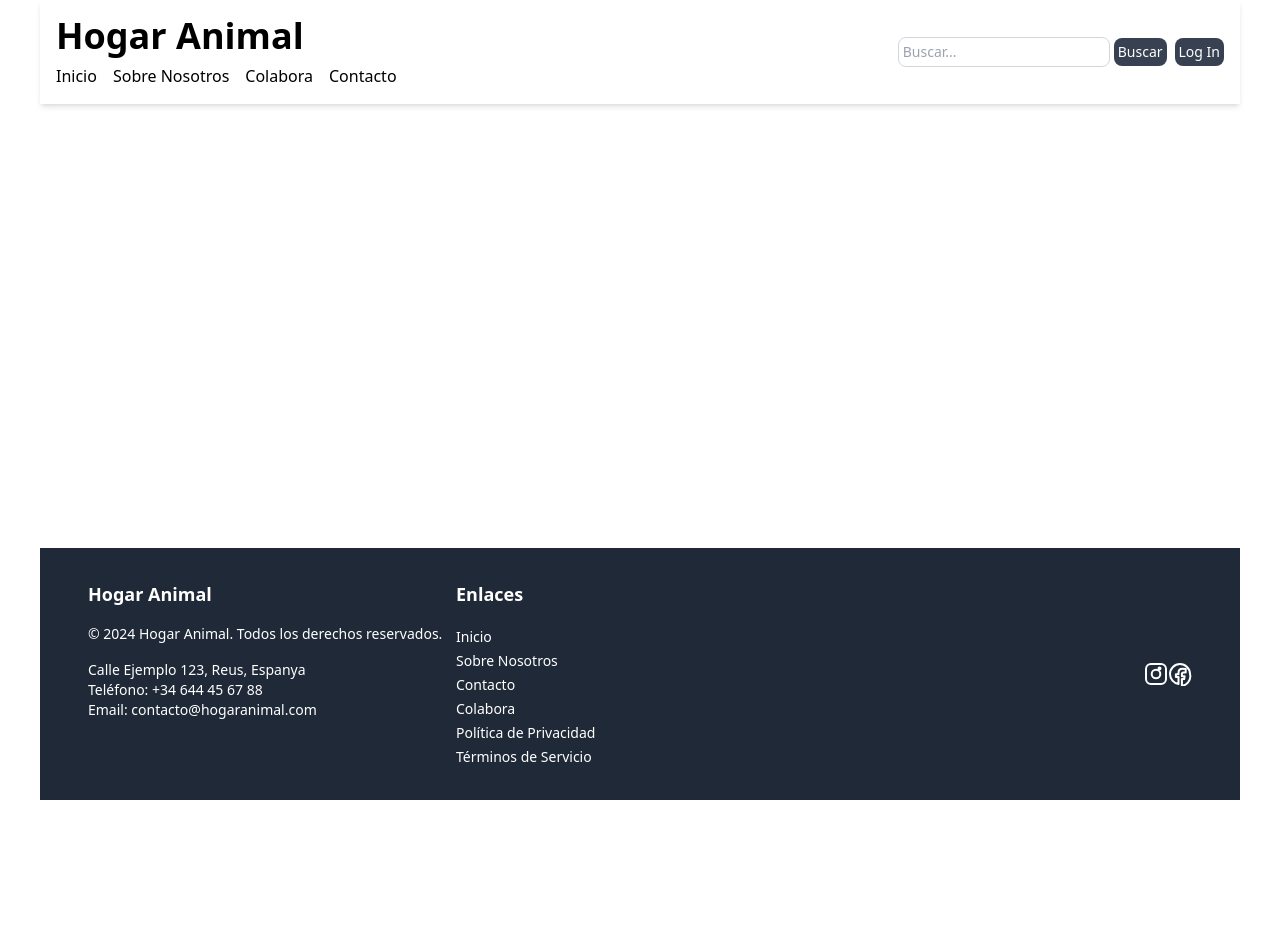
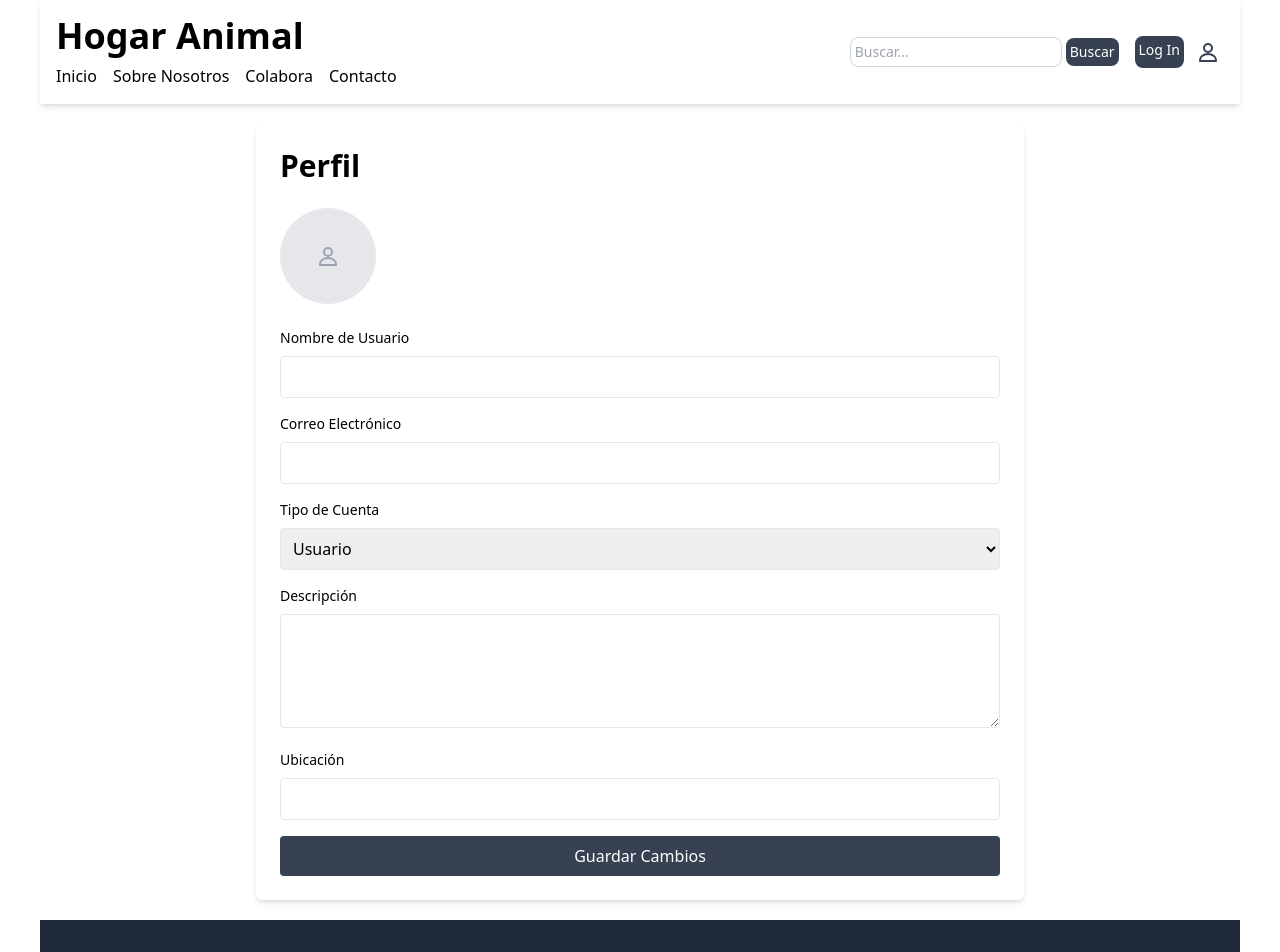
Before and after one commit to Nxttxrxl/busca-hogar, a React (Vite) app: page /profile in a window 1280 px wide. Shown: the top 952 px of the page. Before the commit the page ends 800 px from the top, so only its background shows below. Built offline with nearby package versions, Linux system fonts and the light colour scheme.

Commit message:
usuario page

```diff
--- a/src/App.tsx
+++ b/src/App.tsx
@@ -6,6 +6,7 @@ import Colabora from "./pages/Colabora";
 import Layout from "./components/Layout";
 import Home from "./pages/Home";
 import Authpage from "./pages/Authpage";
+import Profile from "./pages/Profile";
 
 const App: React.FC = () => {
   return (
@@ -19,6 +20,7 @@ const App: React.FC = () => {
               <Route path="/colabora" element={<Colabora />} />
               <Route path="/resultados" element={<Resultados />} />
               <Route path="/authpage" element={<Authpage />} />
+              <Route path="/profile" element={<Profile />} />
             </Routes>
           </Layout>
         </div>
--- a/src/components/Header.tsx
+++ b/src/components/Header.tsx
@@ -29,17 +29,19 @@ const Header: React.FC = () => {
         </div>
       </div>
 
-      <div className="flex items-center space-x-2">
-
+      <div className="flex items-center space-x-4">
         <SearchBar onSearch={handleSearch} />
-
-
         <div className="flex space-x-2">
           <Link
             to="/authpage"
             className="p-1 text-sm bg-gray-700 text-white rounded-lg hover:bg-gray-800"
           >
             Log In
+          </Link>
+          <Link to="/profile" className="p-1 text-gray-700 hover:text-gray-500">
+            <svg xmlns="http://www.w3.org/2000/svg" width="24" height="24" fill="none" stroke="currentColor" strokeWidth="2" strokeLinecap="round" strokeLinejoin="round">
+              <path d="M12 12c2.2 0 4-1.8 4-4s-1.8-4-4-4-4 1.8-4 4 1.8 4 4 4zM12 14c-4.4 0-8 2.6-8 6v1h16v-1c0-3.4-3.6-6-8-6z"></path>
+            </svg>
           </Link>
         </div>
       </div>
--- a/src/components/LogIn.tsx
+++ b/src/components/LogIn.tsx
@@ -35,7 +35,7 @@ const LogIn: React.FC = () => {
           </div>
           <button
             type="submit"
-            className="w-full p-2 bg-blue-600 text-white rounded hover:bg-blue-700"
+            className="w-full p-2 bg-gray-700 text-white rounded hover:bg-gray-800"
           >
             Iniciar Sesión
           </button>
--- a/src/components/Register.tsx
+++ b/src/components/Register.tsx
@@ -71,7 +71,7 @@ const Register: React.FC = () => {
         </div>
         <button
           type="submit"
-          className="w-full p-2 bg-blue-600 text-white rounded hover:bg-blue-700"
+          className="w-full p-2 bg-gray-700 text-white rounded hover:bg-gray-800"
         >
           Registrarse
         </button>
--- /dev/null
+++ b/src/pages/Profile.tsx
@@ -0,0 +1,107 @@
+import React, { useState } from "react";
+
+const Profile: React.FC = () => {
+  const [username, setUsername] = useState("");
+  const [email, setEmail] = useState("");
+  const [accountType, setAccountType] = useState("");
+  const [description, setDescription] = useState("");
+  const [location, setLocation] = useState("");
+  const [profilePicture, setProfilePicture] = useState<File | null>(null);
+
+  const handleSave = () => {
+    console.log({ username, email, accountType, description, location, profilePicture });
+    // Aquí puedes agregar la lógica para guardar la información del perfil
+  };
+
+  const handleProfilePictureChange = (e: React.ChangeEvent<HTMLInputElement>) => {
+    if (e.target.files && e.target.files[0]) {
+      setProfilePicture(e.target.files[0]);
+    }
+  };
+
+  return (
+    <div className="max-w-3xl mx-auto p-6 bg-white shadow-md rounded-md m-5">
+      <h1 className="text-3xl font-bold mb-6">Perfil</h1>
+
+      <div className="flex items-center mb-6">
+        <div className="relative w-24 h-24 bg-gray-200 rounded-full overflow-hidden">
+          {profilePicture ? (
+            <img
+              src={URL.createObjectURL(profilePicture)}
+              alt="Profile"
+              className="w-full h-full object-cover"
+            />
+          ) : (
+            <div className="w-full h-full flex items-center justify-center text-gray-400">
+              <svg xmlns="http://www.w3.org/2000/svg" width="24" height="24" fill="none" stroke="currentColor" strokeWidth="2" strokeLinecap="round" strokeLinejoin="round">
+                <path d="M12 12c2.2 0 4-1.8 4-4s-1.8-4-4-4-4 1.8-4 4 1.8 4 4 4zM12 14c-4.4 0-8 2.6-8 6v1h16v-1c0-3.4-3.6-6-8-6z"></path>
+              </svg>
+            </div>
+          )}
+          <input
+            type="file"
+            accept="image/*"
+            className="absolute inset-0 opacity-0 cursor-pointer"
+            onChange={handleProfilePictureChange}
+          />
+        </div>
+      </div>
+
+      <div className="mb-4">
+        <label className="block mb-2 text-sm">Nombre de Usuario</label>
+        <input
+          type="text"
+          className="w-full p-2 border rounded"
+          value={username}
+          onChange={(e) => setUsername(e.target.value)}
+        />
+      </div>
+      <div className="mb-4">
+        <label className="block mb-2 text-sm">Correo Electrónico</label>
+        <input
+          type="email"
+          className="w-full p-2 border rounded"
+          value={email}
+          onChange={(e) => setEmail(e.target.value)}
+        />
+      </div>
+      <div className="mb-4">
+        <label className="block mb-2 text-sm">Tipo de Cuenta</label>
+        <select
+          className="w-full p-2 border rounded"
+          value={accountType}
+          onChange={(e) => setAccountType(e.target.value)}
+        >
+          <option value="user">Usuario</option>
+          <option value="shelter">Refugio/Protectora</option>
+        </select>
+      </div>
+      <div className="mb-4">
+        <label className="block mb-2 text-sm">Descripción</label>
+        <textarea
+          className="w-full p-2 border rounded"
+          value={description}
+          onChange={(e) => setDescription(e.target.value)}
+          rows={4}
+        />
+      </div>
+      <div className="mb-4">
+        <label className="block mb-2 text-sm">Ubicación</label>
+        <input
+          type="text"
+          className="w-full p-2 border rounded"
+          value={location}
+          onChange={(e) => setLocation(e.target.value)}
+        />
+      </div>
+      <button
+        onClick={handleSave}
+        className="w-full p-2 bg-gray-700 text-white rounded hover:bg-gray-800"
+      >
+        Guardar Cambios
+      </button>
+    </div>
+  );
+};
+
+export default Profile;
```
